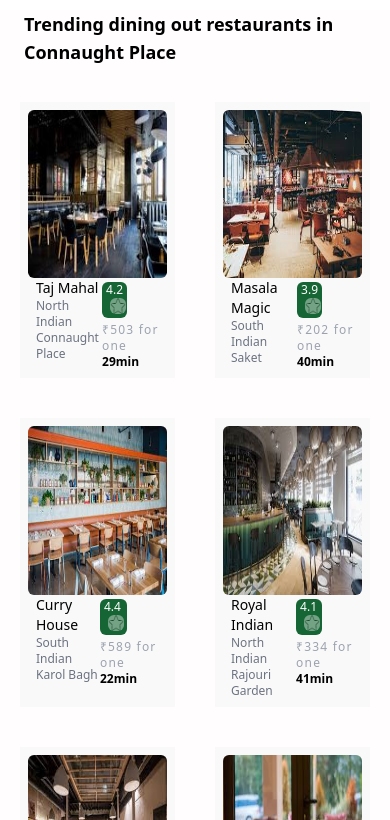
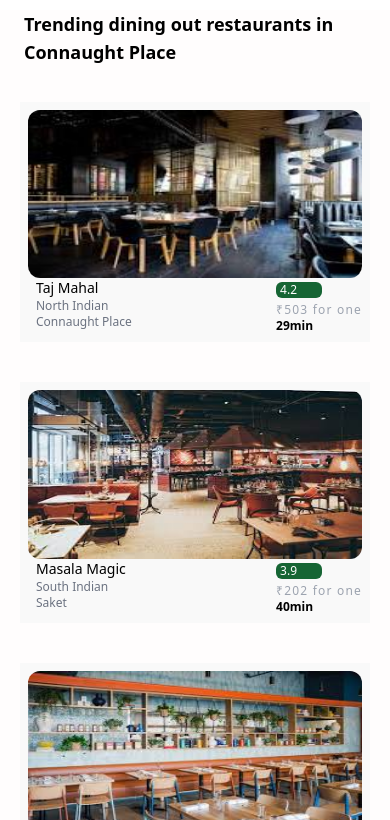
Before and after one commit to ayushshaw016/Zomato_Clone, a Next.js app: page /diningoutroute in a window 390 px wide. Shown: the part 744-1564 px from the top of the page. Built offline with nearby package versions, Linux system fonts and the light colour scheme.

Commit message:
Added the responsiveness in restaurants cards

```diff
--- a/Components/DiningIn/Diningres.js
+++ b/Components/DiningIn/Diningres.js
@@ -3,7 +3,7 @@ import { rating } from "../Orderonline/Restaurnts/res";
 const DiningRes = ({ diningdata }) => {
   return (
     <>
-      <div className="grid grid-cols-2 md:grid-cols-3  gap-4 mt-6 bg-[#fffdfd]">
+      <div className="grid grid-cols-1 sm:grid-cols-2 lg:grid-cols-3  gap-4 mt-6 bg-[#fffdfd]">
         {diningdata.map((res, index) => (
           <div
             key={index}
@@ -11,7 +11,7 @@ const DiningRes = ({ diningdata }) => {
           >
             <Image
               src={res.ihmage}
-              className="w-full h-[20vh] md:h-[25vh] lg:h-[30vh]  rounded-md md:rounded-3xl"
+              className="w-full h-[20vh] md:h-[25vh] lg:h-[30vh]  rounded-xl md:rounded-3xl"
               // style={{ height: "40vh" }}
             />
             <div className="ml-2 flex justify-between items-start">
@@ -29,12 +29,6 @@ const DiningRes = ({ diningdata }) => {
               <span className="inline-block float-right">
                 <span className="text-xs md:text-md block mr-10 px-1 md:px-2 text-white bg-green-800 rounded-md mt-1">
                   {res.rating}
-                  <span className="inline-block">
-                    <Image
-                      src={rating}
-                      className="ml-1 md:ml-3 mb-1 w-4 h-4 inline-block opacity-40 rounded-md"
-                    />
-                  </span>
                 </span>
                 <span className="block mt-1 font-sans tracking-widest text-xs md:text-md text-gray-400 font-thin">
                   ₹{res.cost} for one
--- a/Components/Nightlife/Nightlifecards.js
+++ b/Components/Nightlife/Nightlifecards.js
@@ -59,7 +59,7 @@ const Nightlifecard = ({ collections }) => {
 const Nightliferes = ({ restaurantdata }) => {
   return (
     <>
-      <div className="grid grid-cols-2 lg:grid-cols-3 gap-4 mt-6 ">
+      <div className="grid grid-cols-1 md:grid-cols-2 lg:grid-cols-3 gap-4 mt-6 ">
         {restaurantdata.map((res, index) => (
           <div
             key={index}
--- a/Components/Orderonline/Carousel.js
+++ b/Components/Orderonline/Carousel.js
@@ -101,7 +101,7 @@ const Carousel_Online_one = ({ onlinedata }) => {
 const Restaurants = ({ restaurantdata }) => {
   return (
     <>
-      <div className="grid grid-cols-2 lg:grid-cols-3 gap-4 mt-6">
+      <div className="grid grid-cols-1 md:grid-cols-2 lg:grid-cols-3 gap-4 mt-6">
         {restaurantdata.map((res, index) => (
           <div
             key={index}
@@ -119,12 +119,6 @@ const Restaurants = ({ restaurantdata }) => {
               <span className="block md:inline-block float-right">
                 <span className="block mr-10 pl-2 text-white bg-green-800 rounded-md mt-1">
                   {res.raiting}
-                  <span className="inline-block">
-                    <Image
-                      src={rating}
-                      className="ml-3 mb-1 w-4 h-4 inline-block opacity-40 rounded-md"
-                    />
-                  </span>
                 </span>
                 <span className="block mt-1 font-sans tracking-widest text-md text-gray-400 font-thin">
                   ₹{res.amount}
```
